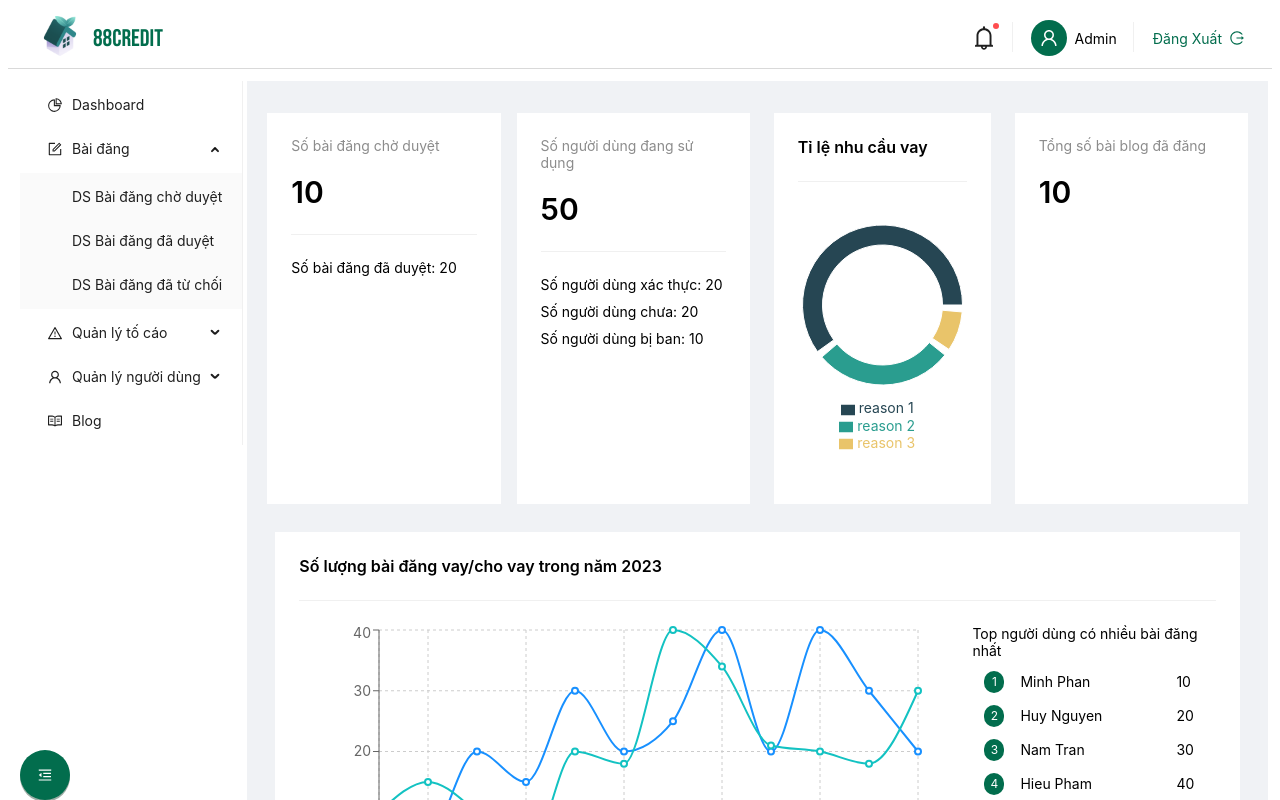
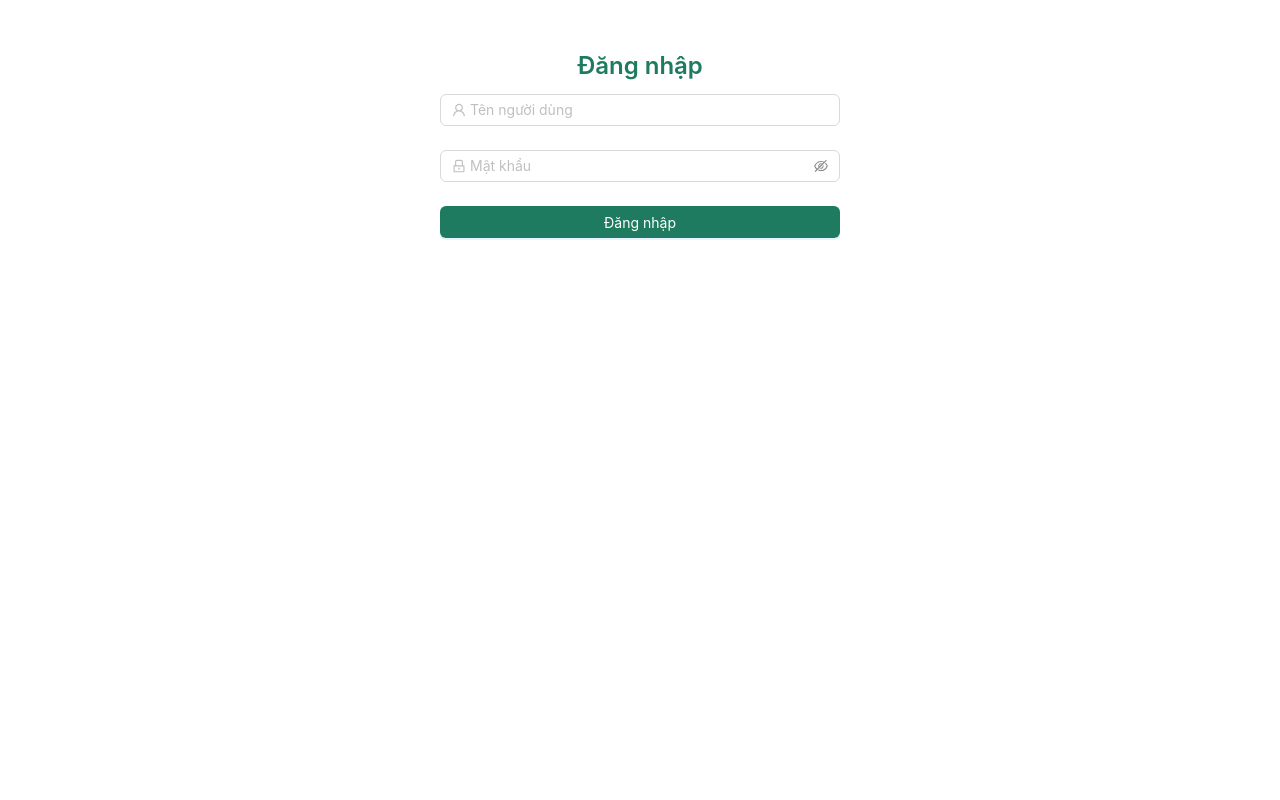
Before and after one commit to nhao2003/_88credit_admin, a React (Vite) app: page / in a window 1280 px wide. Shown: the top 800 px of the page. Built offline with nearby package versions, Linux system fonts and the light colour scheme.

Commit message:
login page

```diff
--- a/src/main.jsx
+++ b/src/main.jsx
@@ -2,11 +2,16 @@ import * as React from "react";
 import * as ReactDOM from "react-dom/client";
 import { RouterProvider } from "react-router-dom";
 import { AppPages } from "./routes/AppPages";
+import LoginPage from "./modules/login/LoginPage";
 
 const App = () => {
   return (
     <React.StrictMode>
-      <RouterProvider router={AppPages} />
+      {localStorage.getItem("token") === "1234567890" ? (
+        <RouterProvider router={AppPages} />
+      ) : (
+        <LoginPage />
+      )}
     </React.StrictMode>
   );
 };
```
